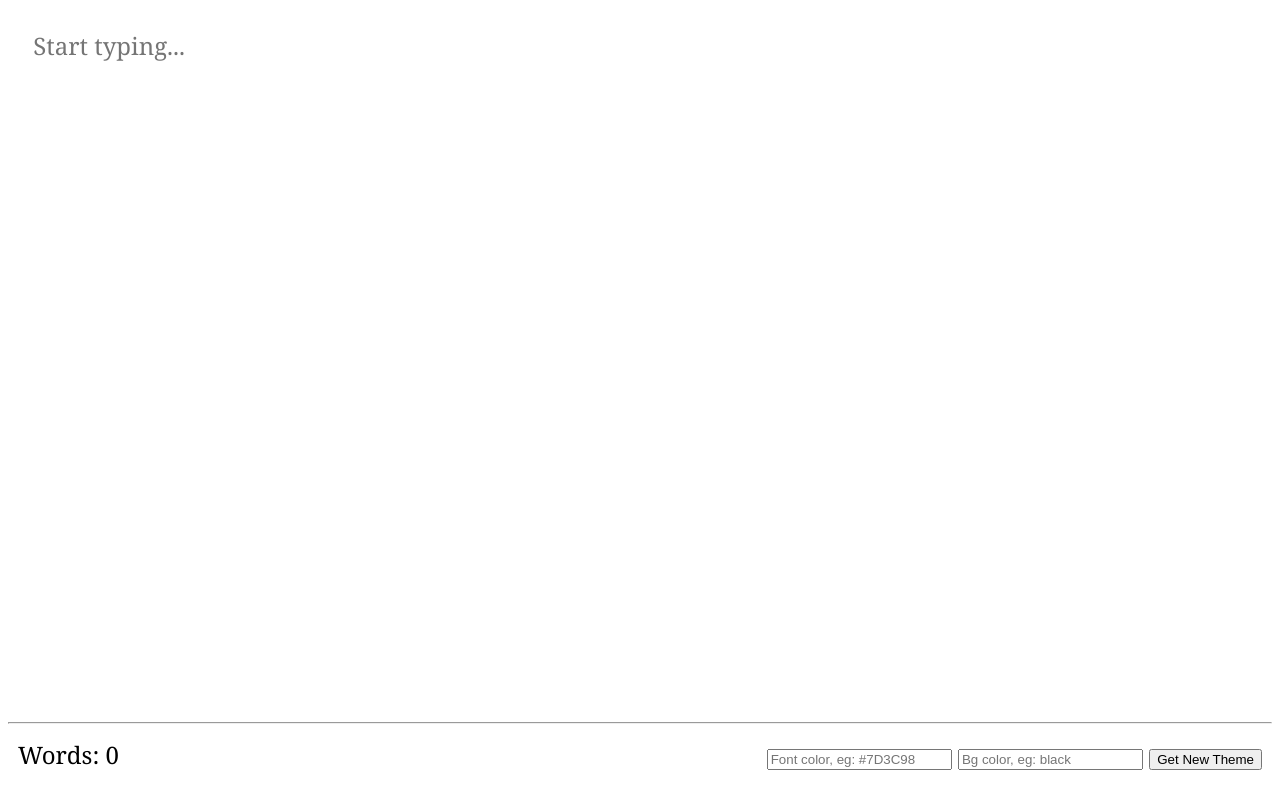
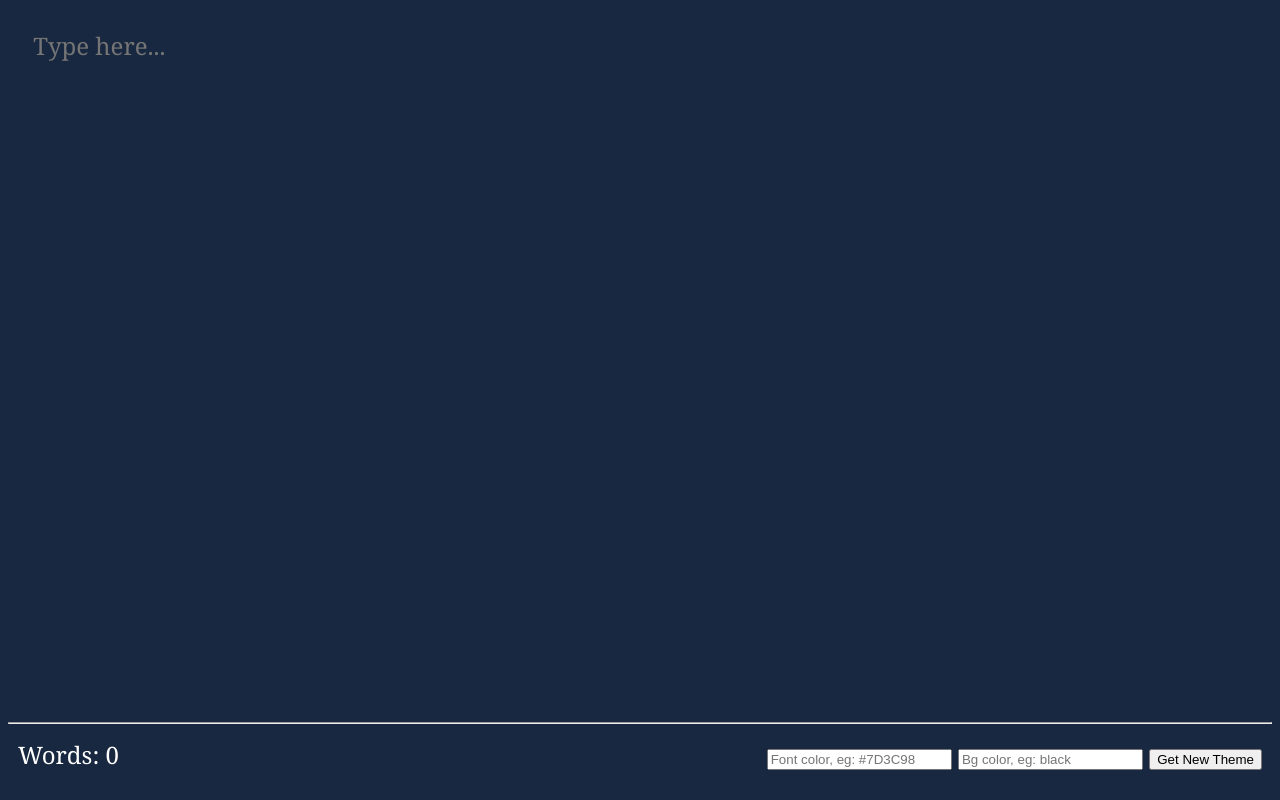
Before and after one commit to nkdanta1/Text-Editor, a plain HTML site: page index.html in a window 1280 px wide. Drawn offline with Linux system fonts and the light colour scheme.

Commit message:
Update index.html

```diff
--- a/index.html
+++ b/index.html
@@ -6,12 +6,16 @@
     body{
     overflow-x:hidden;
     overflow-y:hidden;
+    background-color:#192841;
+    color: white;
     }
     textarea:focus, input:focus{
       outline: none;
     }
   	.text_edit {
-      padding: 2%;
+		 background-color:#192841;
+                color: white;
+               padding: 2%;
   		width: 100%;
   		height: 90%;
   		resize: none;
@@ -145,7 +149,7 @@ function changecolor() {
 <body onload="view_count()">
 
     <!-- Text area -->
-    <textarea class="text_edit" id="my_text" placeholder="Start typing..."></textarea>
+    <textarea class="text_edit" id="my_text" placeholder="Type here..."></textarea>
     <br />
     <hr/>
     <!-- Empty div to put the count in -->
```
